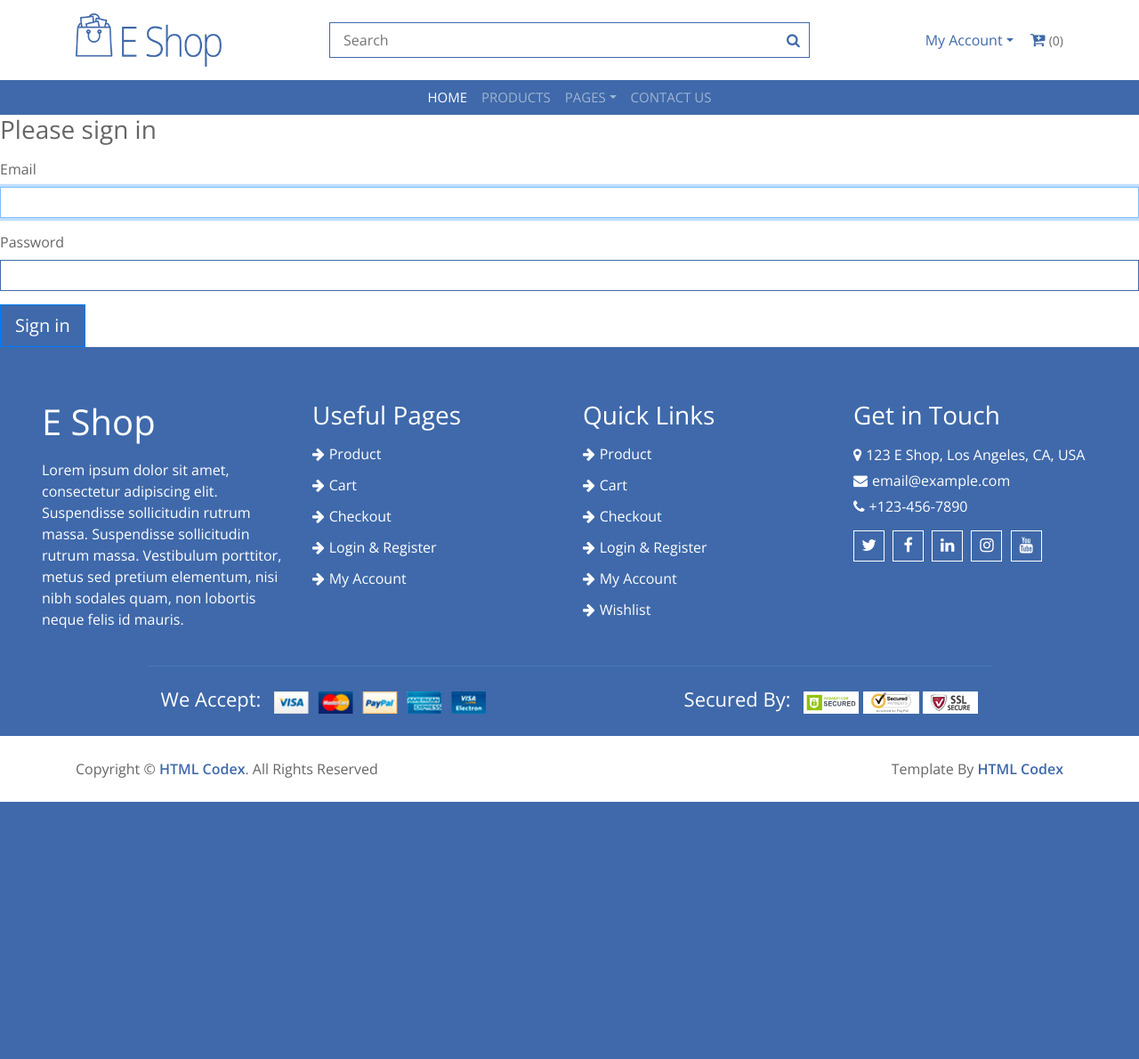
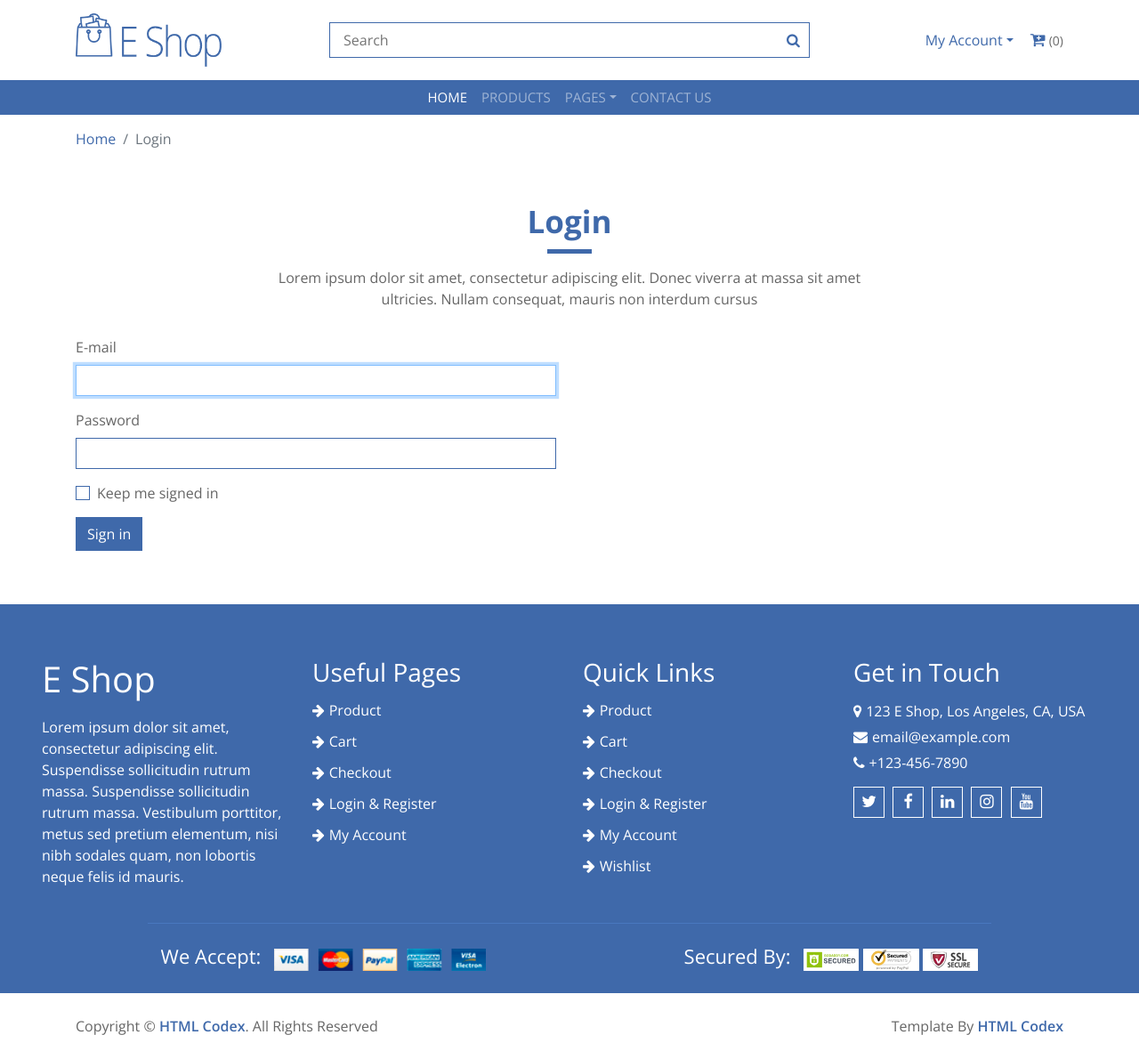
Before and after one commit to GloriaSpallina/EshopSymfony2, a Symfony app: template templates/security/login.html.twig in a window 1280 px wide. Shown: the whole page at 89% size. Before the commit the page ends 901 px from the top, so only its background shows below. Run offline with Twig, Linux system fonts and the light colour scheme; the template is opened without the code that fills it, so the values that code supplies are empty; some libraries are stand-ins or nearby versions.

Commit message:
login & registration ok

```diff
--- a/src/Controller/SecurityController.php
+++ b/src/Controller/SecurityController.php
@@ -10,7 +10,7 @@ use Symfony\Component\Security\Http\Authentication\AuthenticationUtils;
 class SecurityController extends AbstractController
 {
     /**
-     * @Route("/login", name="app_login")
+     * @Route("/login", name="login")
      */
     public function login(AuthenticationUtils $authenticationUtils): Response
     {
@@ -27,7 +27,7 @@ class SecurityController extends AbstractController
     }
 
     /**
-     * @Route("/logout", name="app_logout")
+     * @Route("/logout", name="logout")
      */
     public function logout()
     {
--- a/src/Entity/Adresse.php
+++ b/src/Entity/Adresse.php
@@ -137,14 +137,14 @@ class Adresse
     }
 
     /**
-     * @return Collection|user[]
+     * @return Collection|User[]
      */
     public function getUsers(): Collection
     {
         return $this->Users;
     }
 
-    public function addUser(user $user): self
+    public function addUser(User $user): self
     {
         if (!$this->Users->contains($user)) {
             $this->Users[] = $user;
@@ -154,7 +154,7 @@ class Adresse
         return $this;
     }
 
-    public function removeUser(user $user): self
+    public function removeUser(User $user): self
     {
         if ($this->Users->removeElement($user)) {
             // set the owning side to null (unless already changed)
--- a/src/Form/RegistrationFormType.php
+++ b/src/Form/RegistrationFormType.php
@@ -24,13 +24,16 @@ class RegistrationFormType extends AbstractType
             ->add('prenom')
             ->add('telephone')
             ->add('sexe', ChoiceType::class,[
+                'placeholder' => 'Choose an option',
                 'choices'=>[
                     'Femme'=>'Femme',
                     'Homme'=>'Homme',
                     'Autre'=>'Autre',
                 ],
             ])
-            ->add('dateNaissance',DateType::class)
+            ->add('dateNaissance',DateType::class,[
+                'widget'=> 'single_text'
+            ])
             ->add('agreeTerms', CheckboxType::class, [
                 'mapped' => false,
                 'constraints' => [
--- a/src/Security/FormulaireLoginAuthAuthenticator.php
+++ b/src/Security/FormulaireLoginAuthAuthenticator.php
@@ -24,7 +24,7 @@ class FormulaireLoginAuthAuthenticator extends AbstractFormLoginAuthenticator im
 {
     use TargetPathTrait;
 
-    public const LOGIN_ROUTE = 'app_login';
+    public const LOGIN_ROUTE = 'login';
 
     private $entityManager;
     private $urlGenerator;
--- a/templates/security/login.html.twig
+++ b/templates/security/login.html.twig
@@ -3,6 +3,17 @@
 {% block title %}Log in!{% endblock %}
 
 {% block main %}
+ <!-- Breadcrumb Start -->
+        <div class="breadcrumb-wrap">
+            <div class="container">
+                <ul class="breadcrumb">
+                    <li class="breadcrumb-item"><a href="{{ path ('index') }}">Home</a></li>
+                    <li class="breadcrumb-item active">Login</li>
+                </ul>
+            </div>
+        </div>
+        <!-- Breadcrumb End -->
+
 <form method="post">
     {% if error %}
         <div class="alert alert-danger">{{ error.messageKey|trans(error.messageData, 'security') }}</div>
@@ -10,15 +21,45 @@
 
     {% if app.user %}
         <div class="mb-3">
-            You are logged in as {{ app.user.username }}, <a href="{{ path('app_logout') }}">Logout</a>
+            You are logged in as {{ app.user.nom }}, <a href="{{ path('logout') }}">Logout</a>
         </div>
     {% endif %}
 
-    <h1 class="h3 mb-3 font-weight-normal">Please sign in</h1>
-    <label for="inputEmail">Email</label>
-    <input type="email" value="{{ last_username }}" name="email" id="inputEmail" class="form-control" autocomplete="email" required autofocus>
-    <label for="inputPassword">Password</label>
-    <input type="password" name="password" id="inputPassword" class="form-control" autocomplete="current-password" required>
+     <!-- Login Start -->
+        <div class="login">
+            <div class="container">
+                <div class="section-header">
+                    <h3>Login</h3>
+                    <p>
+                        Lorem ipsum dolor sit amet, consectetur adipiscing elit. Donec viverra at massa sit amet ultricies. Nullam consequat, mauris non interdum cursus
+                    </p>
+                </div>
+                <div class="row">
+                    <div class="col-md-6">
+                        <div class="login-form">
+                            <div class="row">
+                                <div class="col-md-12">
+                                    <label for="inputEmail">E-mail</label>
+                                    <input type="email" value="{{ last_username }}" name="email" id="inputEmail" class="form-control" autocomplete="email" required autofocus>
+                                    <label for="inputPassword">Password</label>
+                                    <input type="password" name="password" id="inputPassword" class="form-control" autocomplete="current-password" required>
+                                </div>
+
+                                <div class="col-md-12">
+                                    <div class="custom-control custom-checkbox">
+                                        <input type="checkbox" class="custom-control-input" id="newaccount">
+                                        <label class="custom-control-label" for="newaccount">Keep me signed in</label>
+                                    </div>
+                                </div>
+                                <div class="col-md-12">
+                                    <button class="btn" type="submit">Sign in</button>
+                                </div>
+                            </div>
+                        </div>
+                    </div>
+
+
+
 
     <input type="hidden" name="_csrf_token"
            value="{{ csrf_token('authenticate') }}"
@@ -35,8 +76,9 @@
         </div>
     #}
 
-    <button class="btn btn-lg btn-primary" type="submit">
-        Sign in
-    </button>
+
 </form>
+          </div>
+            </div>
+        </div>
 {% endblock %}
```
Also changed, not shown: src/Controller/HomeController.php (+3 -6 lines), templates/home/login.html.twig (deleted, +0 -79 lines), templates/home/my-account.html.twig (+6 -6 lines), templates/registration/register.html.twig (+56 -7 lines), 1 other file.
